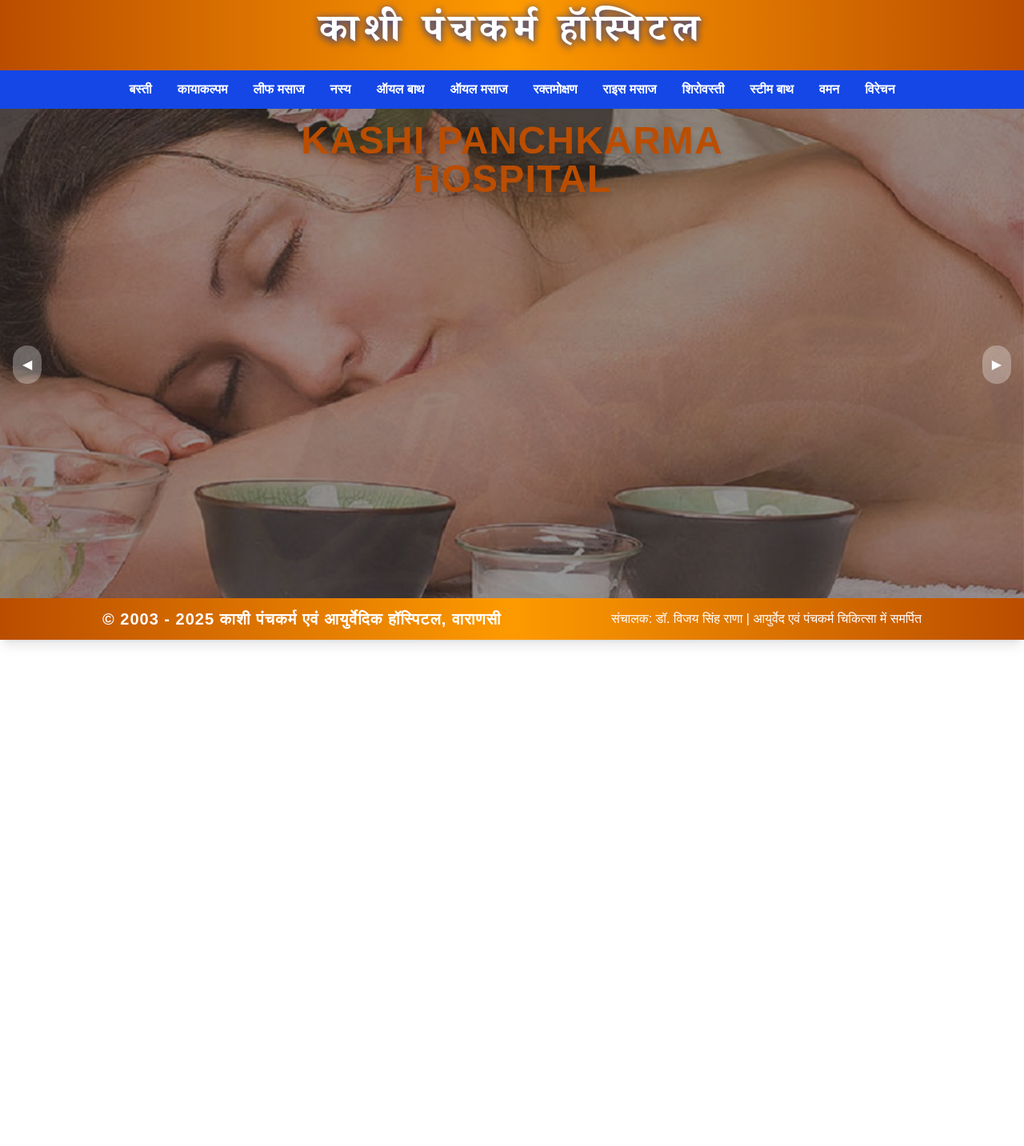
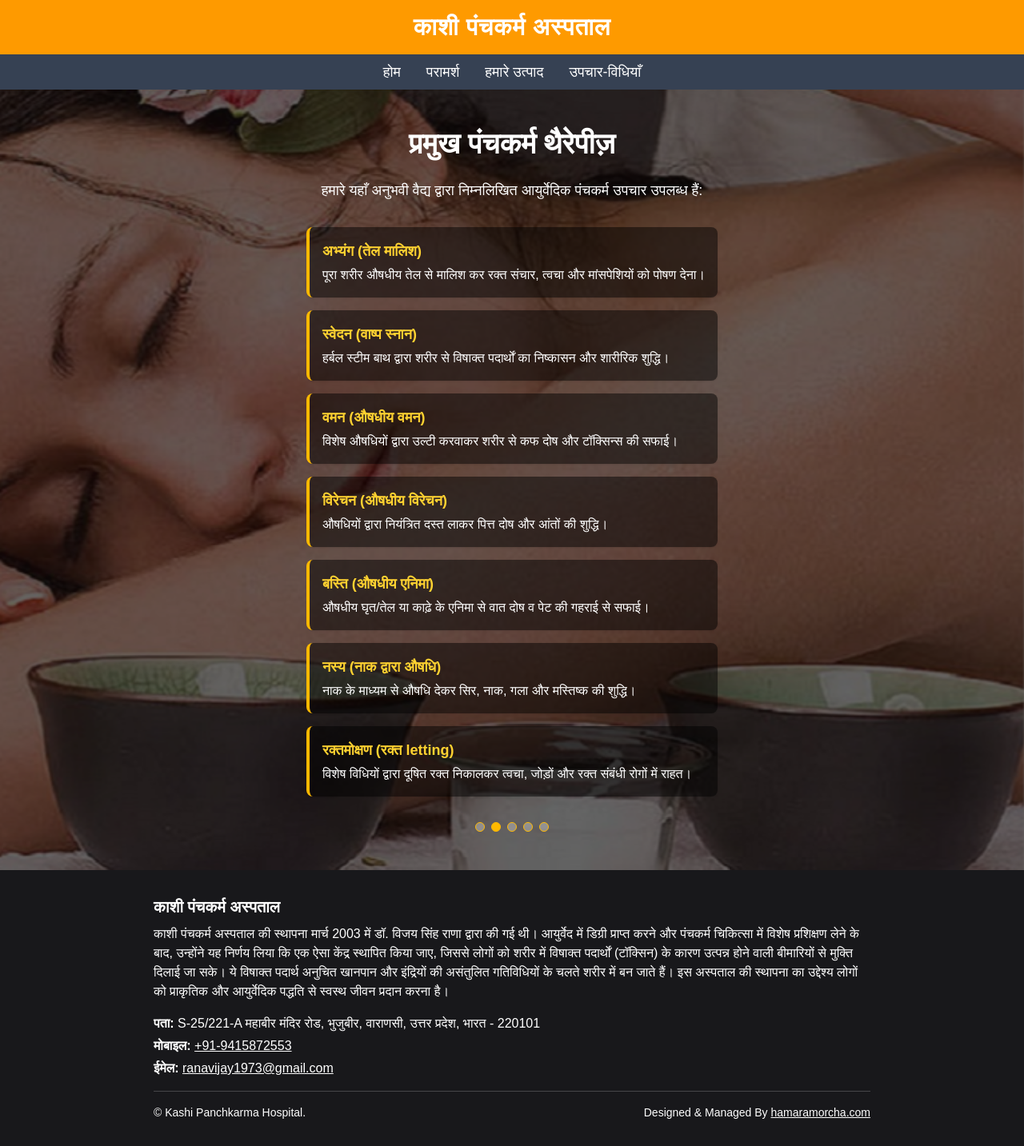
Before and after one commit to kp1153/rana, a Next.js app: page / in a window 1280 px wide. Shown: the whole page at 80% size. Before the commit the page ends 800 px from the top, so only its background shows below. Built offline with nearby package versions, Linux system fonts and the light colour scheme.

Commit message:
Add custom background slider HeroSection and therapies in Hindi

```diff
--- a/src/components/Footer.tsx
+++ b/src/components/Footer.tsx
@@ -1,16 +1,44 @@
-"use client";
+// src/app/components/Footer.tsx
 
-export default function StickyFooter() {
-  return (
-    <footer className="fixed bottom-0 left-0 w-full bg-gradient-to-r from-amber-700 via-amber-500 to-amber-700 text-white py-3 px-4 text-center shadow-lg z-50">
-      <div className="flex flex-col md:flex-row items-center justify-between max-w-5xl mx-auto gap-2">
-        <span className="font-bold text-lg md:text-xl tracking-wider">
-          © 2003 - {new Date().getFullYear()} काशी पंचकर्म एवं आयुर्वेदिक हॉस्पिटल, वाराणसी
+const Footer = () => (
+  <footer className="bg-zinc-900 text-white py-8 px-4">
+    <div className="max-w-4xl mx-auto">
+      {/* परिचय */}
+      <div className="mb-4">
+        <h2 className="text-xl font-bold mb-2">काशी पंचकर्म अस्पताल</h2>
+        <p className="mb-2">
+          काशी पंचकर्म अस्पताल की स्थापना मार्च 2003 में डॉ. विजय सिंह राणा द्वारा की गई थी।
+          आयुर्वेद में डिग्री प्राप्त करने और पंचकर्म चिकित्सा में विशेष प्रशिक्षण लेने के बाद,
+          उन्होंने यह निर्णय लिया कि एक ऐसा केंद्र स्थापित किया जाए, जिससे लोगों को शरीर में विषाक्त पदार्थों (टॉक्सिन) के कारण उत्पन्न होने वाली बीमारियों से मुक्ति दिलाई जा सके।
+          ये विषाक्त पदार्थ अनुचित खानपान और इंद्रियों की असंतुलित गतिविधियों के चलते शरीर में बन जाते हैं।
+          इस अस्पताल की स्थापना का उद्देश्य लोगों को प्राकृतिक और आयुर्वेदिक पद्धति से स्वस्थ जीवन प्रदान करना है।
+        </p>
+      </div>
+      {/* पता और संपर्क */}
+      <div className="mb-4">
+        <p className="mb-1">
+          <span className="font-semibold">पता:</span> S-25/221-A महाबीर मंदिर रोड, भुजुबीर, वाराणसी, उत्तर प्रदेश, भारत - 220101
+        </p>
+        <p className="mb-1">
+          <span className="font-semibold">मोबाइल:</span> <a href="tel:+919415872553" className="underline hover:text-yellow-300">+91-9415872553</a>
+        </p>
+        <p>
+          <span className="font-semibold">ईमेल:</span> <a href="mailto:ranavijay1973@gmail.com" className="underline hover:text-yellow-300">ranavijay1973@gmail.com</a>
+        </p>
+      </div>
+      {/* डिवाइडर */}
+      <div className="border-t border-white/20 my-4"></div>
+      {/* कॉपीराइट और क्रेडिट */}
+      <div className="flex flex-col md:flex-row md:justify-between items-center text-sm">
+        <span>
+          &copy; Kashi Panchkarma Hospital.
         </span>
-        <span className="text-sm md:text-base font-medium">
-          संचालक: डॉ. विजय सिंह राणा | आयुर्वेद एवं पंचकर्म चिकित्सा में समर्पित
+        <span className="mt-2 md:mt-0">
+          Designed &amp; Managed By <span className="underline">hamaramorcha.com</span>
         </span>
       </div>
-    </footer>
-  );
-}
+    </div>
+  </footer>
+);
+
+export default Footer;
--- a/src/components/HeroSection.tsx
+++ b/src/components/HeroSection.tsx
@@ -1,5 +1,5 @@
-"use client";
-import { useState, useEffect } from "react";
+'use client';
+import { useEffect, useState } from 'react';
 
 const images = [
   "/1.jpg",
@@ -9,65 +9,81 @@ const images = [
   "/5.jpg",
 ];
 
-export default function HeroSection() {
-  const [current, setCurrent] = useState(0);
+const therapies = [
+  { name: 'अभ्यंग (तेल मालिश)', desc: 'पूरा शरीर औषधीय तेल से मालिश कर रक्त संचार, त्वचा और मांसपेशियों को पोषण देना।' },
+  { name: 'स्वेदन (वाष्प स्नान)', desc: 'हर्बल स्टीम बाथ द्वारा शरीर से विषाक्त पदार्थों का निष्कासन और शारीरिक शुद्धि।' },
+  { name: 'वमन (औषधीय वमन)', desc: 'विशेष औषधियों द्वारा उल्टी करवाकर शरीर से कफ दोष और टॉक्सिन्स की सफाई।' },
+  { name: 'विरेचन (औषधीय विरेचन)', desc: 'औषधियों द्वारा नियंत्रित दस्त लाकर पित्त दोष और आंतों की शुद्धि।' },
+  { name: 'बस्ति (औषधीय एनिमा)', desc: 'औषधीय घृत/तेल या काढ़े के एनिमा से वात दोष व पेट की गहराई से सफाई।' },
+  { name: 'नस्य (नाक द्वारा औषधि)', desc: 'नाक के माध्यम से औषधि देकर सिर, नाक, गला और मस्तिष्क की शुद्धि।' },
+  { name: 'रक्तमोक्षण (रक्त letting)', desc: 'विशेष विधियों द्वारा दूषित रक्त निकालकर त्वचा, जोड़ों और रक्त संबंधी रोगों में राहत।' }
+];
+
+const SLIDE_DURATION = 5000; // 5 सेकंड
+
+const HeroSection = () => {
+  const [bgIndex, setBgIndex] = useState(0);
 
   useEffect(() => {
-    const timer = setInterval(() => {
-      setCurrent((prev) => (prev + 1) % images.length);
-    }, 5000);
-    return () => clearInterval(timer);
+    const interval = setInterval(() => {
+      setBgIndex(prev => (prev + 1) % images.length);
+    }, SLIDE_DURATION);
+    return () => clearInterval(interval);
   }, []);
 
-  const nextSlide = () => setCurrent((prev) => (prev + 1) % images.length);
-  const prevSlide = () => setCurrent((prev) => (prev - 1 + images.length) % images.length);
-
   return (
-    <section className="relative w-full h-[60vh] md:h-[80vh] overflow-hidden flex flex-col items-center justify-start bg-gray-50">
-      {/* सबसे ऊपर बड़ा नाम */}
-      <div className="absolute top-4 left-1/2 -translate-x-1/2 z-30 text-center">
-        <h1 className="text-3xl md:text-5xl font-extrabold text-amber-700 drop-shadow-lg tracking-wide uppercase">
-          Kashi Panchkarma Hospital
-        </h1>
-      </div>
-      {/* स्लाइडिंग इमेज */}
-      {images.map((image, idx) => (
+    <section className="relative min-h-[90vh] flex items-center justify-center overflow-hidden">
+      {/* Background Images */}
+      <div className="absolute inset-0 w-full h-full">
+        {images.map((img, idx) => (
           <img
-          key={image}
-          src={image}
-          alt={`Slide ${idx + 1}`}
-          className={`absolute inset-0 w-full h-full object-cover transition-opacity duration-1000 ${idx === current ? "opacity-100 z-10" : "opacity-0 z-0"}`}
+            key={img}
+            src={img}
+            alt=""
+            className={`
+              absolute inset-0 w-full h-full object-cover transition-opacity duration-1000
+              ${idx === bgIndex ? 'opacity-100 z-0' : 'opacity-0 z-0'}
+            `}
             draggable={false}
           />
         ))}
-      {/* ओवरले */}
-      <div className="absolute inset-0 bg-black/40 flex flex-col items-center justify-center text-center px-4 z-20"></div>
-      {/* नेविगेशन बटन */}
-      <button
-        onClick={prevSlide}
-        className="absolute left-4 top-1/2 -translate-y-1/2 z-30 bg-white/30 hover:bg-white/60 text-white p-3 rounded-full"
-        aria-label="Previous slide"
+        {/* Overlay */}
+        <div className="absolute inset-0 bg-black/60 z-10"></div>
+      </div>
+
+      {/* Content */}
+      <div className="relative z-20 max-w-4xl mx-auto px-4 py-12 text-white">
+        <h1 className="text-3xl md:text-4xl font-bold mb-6 text-center">
+          प्रमुख पंचकर्म थैरेपीज़
+        </h1>
+        <p className="text-lg mb-8 text-center">
+          हमारे यहाँ अनुभवी वैद्य द्वारा निम्नलिखित आयुर्वेदिक पंचकर्म उपचार उपलब्ध हैं:
+        </p>
+        <div className="grid gap-4">
+          {therapies.map((therapy) => (
+            <div
+              key={therapy.name}
+              className="bg-black/50 rounded-lg shadow p-4 border-l-4 border-amber-400"
             >
-        ◀
-      </button>
-      <button
-        onClick={nextSlide}
-        className="absolute right-4 top-1/2 -translate-y-1/2 z-30 bg-white/30 hover:bg-white/60 text-white p-3 rounded-full"
-        aria-label="Next slide"
-      >
-        ▶
-      </button>
-      {/* डॉट्स */}
-      <div className="absolute bottom-4 left-1/2 -translate-x-1/2 flex gap-2 z-30">
+              <h2 className="text-lg font-semibold text-amber-300 mb-1">{therapy.name}</h2>
+              <p>{therapy.desc}</p>
+            </div>
+          ))}
+        </div>
+        {/* Dots */}
+        <div className="flex gap-2 mt-8 justify-center">
           {images.map((_, idx) => (
             <button
               key={idx}
-            className={`w-3 h-3 rounded-full ${idx === current ? "bg-amber-500" : "bg-white/60"}`}
-            onClick={() => setCurrent(idx)}
-            aria-label={`Go to slide ${idx + 1}`}
+              className={`w-3 h-3 rounded-full border border-amber-400 ${bgIndex === idx ? 'bg-amber-400' : 'bg-white/30'}`}
+              onClick={() => setBgIndex(idx)}
+              aria-label={`Go to image ${idx + 1}`}
             />
           ))}
         </div>
+      </div>
     </section>
   );
-}
+};
+
+export default HeroSection;
--- a/src/components/Navbar.tsx
+++ b/src/components/Navbar.tsx
@@ -1,85 +1,27 @@
-"use client";
-import Link from "next/link";
-import { useState } from "react";
+// app/components/Navbar.tsx
 
-const navLinks = [
-  { href: "/basti", label: "बस्ती" },
-  { href: "/kaya-kalpam", label: "कायाकल्पम" },
-  { href: "/leaf-massage", label: "लीफ मसाज" },
-  { href: "/nasya", label: "नस्य" },
-  { href: "/oil-bath", label: "ऑयल बाथ" },
-  { href: "/oil-massage", label: "ऑयल मसाज" },
-  { href: "/raktamokshana", label: "रक्तमोक्षण" },
-  { href: "/rice-massage", label: "राइस मसाज" },
-  { href: "/shirovasti", label: "शिरोवस्ती" },
-  { href: "/steam-bath", label: "स्टीम बाथ" },
-  { href: "/vamana", label: "वमन" },
-  { href: "/virechana", label: "विरेचन" },
-];
+'use client';
+
+import Link from 'next/link';
 
 export default function Navbar() {
-  const [isOpen, setIsOpen] = useState(false);
-
   return (
-    <>
-      {/* कलात्मक शीर्षक */}
-      <div className="bg-gradient-to-r from-amber-700 via-amber-500 to-amber-700 py-5 shadow-md">
-        <h1
-          className="text-4xl md:text-5xl font-extrabold text-white text-center tracking-widest drop-shadow-lg"
-          style={{
-            fontFamily: `'Noto Serif Devanagari', 'Mukta', 'Mangal', serif`,
-            letterSpacing: "0.15em",
-            textShadow: "0 2px 10px #1e40af",
-          }}
-        >
-          काशी पंचकर्म हॉस्पिटल
-        </h1>
+    <div>
+      {/* शीर्षक सेक्शन */}
+      <div className="bg-amber-500 text-white text-center py-4 text-3xl font-bold tracking-wide">
+        काशी पंचकर्म अस्पताल
       </div>
-
-      {/* Blue Navbar */}
-      <nav className="bg-blue-700 text-white shadow">
-        <div className="max-w-7xl mx-auto px-4 py-3 flex items-center">
-          {/* ☰ Hamburger */}
-          <button
-            className="md:hidden block text-white text-2xl mr-2"
-            onClick={() => setIsOpen(!isOpen)}
-            aria-label="Toggle navigation menu"
-          >
-            ☰
-          </button>
-          {/* Desktop Menu */}
-          <ul className="hidden md:flex flex-1 justify-center flex-nowrap gap-x-8 text-base font-semibold">
-            {navLinks.map((link) => (
-              <li key={link.href}>
-                <Link
-                  href={link.href}
-                  className="hover:text-amber-200 capitalize transition-colors"
-                >
-                  {link.label}
-                </Link>
-              </li>
-            ))}
-          </ul>
+      {/* नेविगेशन मेन्यू */}
+      <nav className="bg-gray-700 text-white shadow-md">
+        <div className="max-w-7xl mx-auto px-4 py-2 flex items-center justify-center">
+          <div className="flex space-x-8 text-lg font-medium">
+            <Link href="/" className="hover:text-yellow-300 transition">होम</Link>
+            <Link href="/paramarsh" className="hover:text-yellow-300 transition">परामर्श</Link>
+            <Link href="/products" className="hover:text-yellow-300 transition">हमारे उत्पाद</Link>
+            <Link href="/upchar-vidhiyan" className="hover:text-yellow-300 transition">उपचार-विधियाँ</Link>
+          </div>
         </div>
-        {/* Mobile Menu */}
-        {isOpen && (
-          <div className="md:hidden bg-blue-800 px-4 pb-4">
-            <ul className="space-y-2 text-base font-semibold">
-              {navLinks.map((link) => (
-                <li key={link.href}>
-                  <Link
-                    href={link.href}
-                    className="block text-white hover:text-amber-200 py-1 capitalize"
-                    onClick={() => setIsOpen(false)}
-                  >
-                    {link.label}
-                  </Link>
-                </li>
-              ))}
-            </ul>
-          </div>
-        )}
       </nav>
-    </>
+    </div>
   );
 }
```
Also changed, not shown: src/app/consultation/page.tsx (added), src/app/our-services/page.tsx (added), src/app/products/page.tsx (added). Lines whose indentation alone changed are shown as unchanged.
